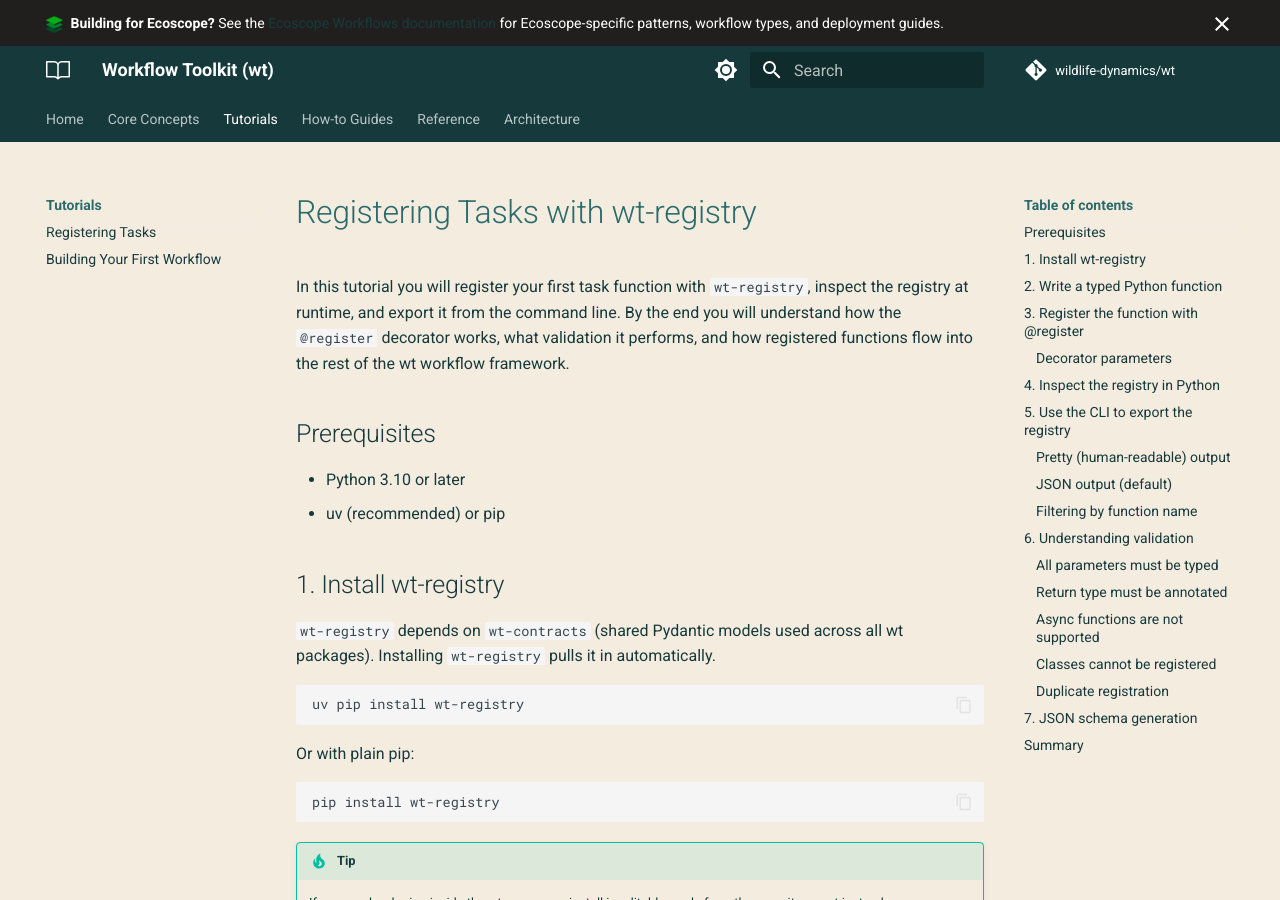
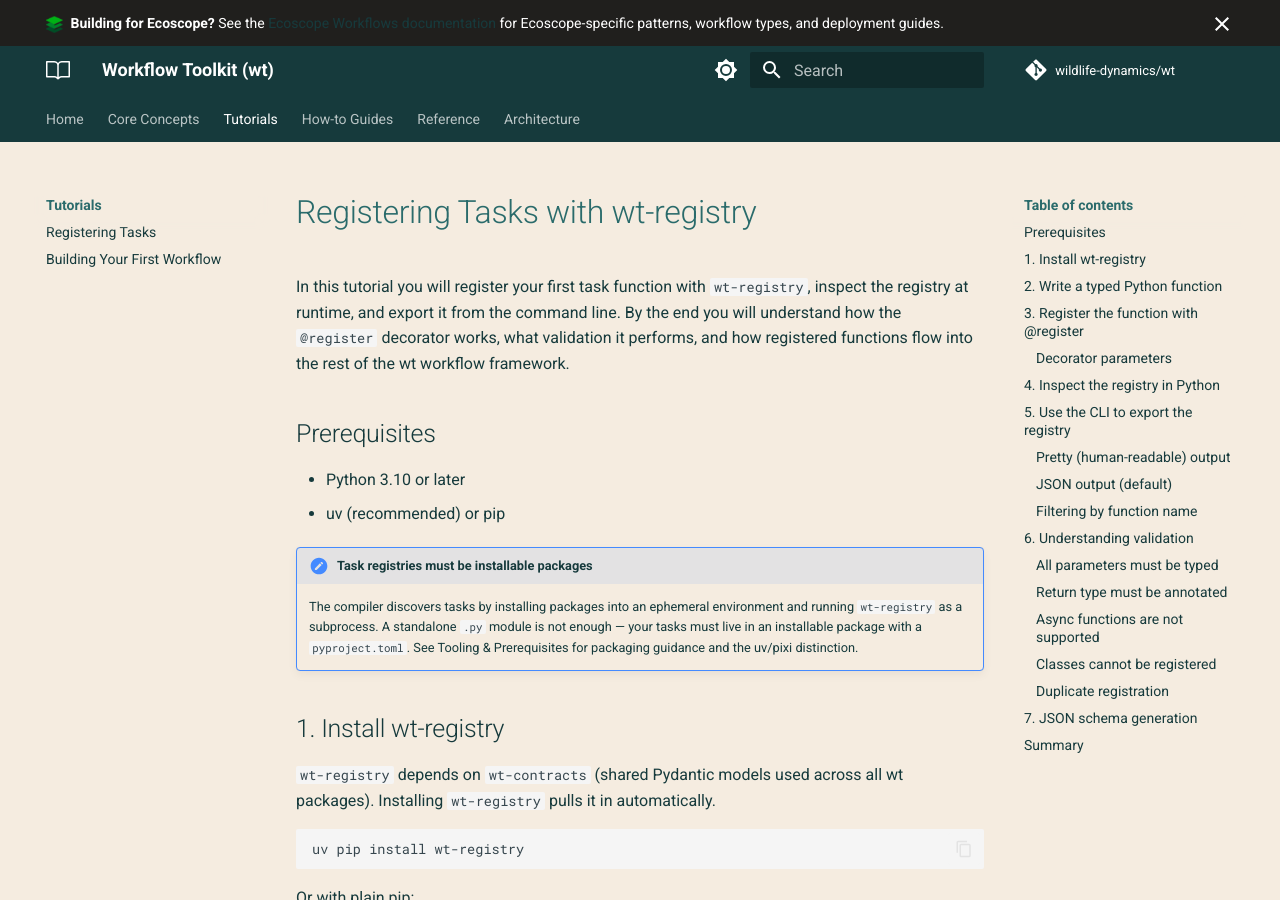
Before and after one commit to wildlife-dynamics/wt, an MkDocs documentation site: the page built from docs/content/tutorials/registering-tasks.md, in a window 1280 px wide and 900 px high. Built offline with MkDocs 1.6.1 and Material for MkDocs 9.7.7, drawn with Linux system fonts in a browser that asks for light colours; comment, search, counter and statistics services are not loaded.

Commit message:
tsk automated changes for task: pixi-uv

```diff
--- a/docs/content/tutorials/registering-tasks.md
+++ b/docs/content/tutorials/registering-tasks.md
@@ -10,6 +10,13 @@
 
 - Python 3.10 or later
 - [uv](https://docs.astral.sh/uv/) (recommended) or pip
+
+!!! note "Task registries must be installable packages"
+    The compiler discovers tasks by installing packages into an ephemeral
+    environment and running `wt-registry` as a subprocess. A standalone `.py`
+    module is not enough — your tasks must live in an installable package with a
+    `pyproject.toml`. See [Tooling & Prerequisites](../concepts/tooling.md) for
+    packaging guidance and the uv/pixi distinction.
 
 ## 1. Install wt-registry
 
--- a/docs/mkdocs.yml
+++ b/docs/mkdocs.yml
@@ -31,7 +31,9 @@
   - pymdownx.superfences
 nav:
   - Home: index.md
-  - Core Concepts: concepts/index.md
+  - Core Concepts:
+    - Overview: concepts/index.md
+    - Tooling & Prerequisites: concepts/tooling.md
   - Tutorials:
     - Registering Tasks: tutorials/registering-tasks.md
     - Building Your First Workflow: tutorials/first-workflow.md
```
Also changed, not shown: docs/content/concepts/tooling.md (added, +101 -0 lines), docs/content/reference/spec-yaml.md (+6 -0 lines), docs/content/tutorials/first-workflow.md (+6 -0 lines).
